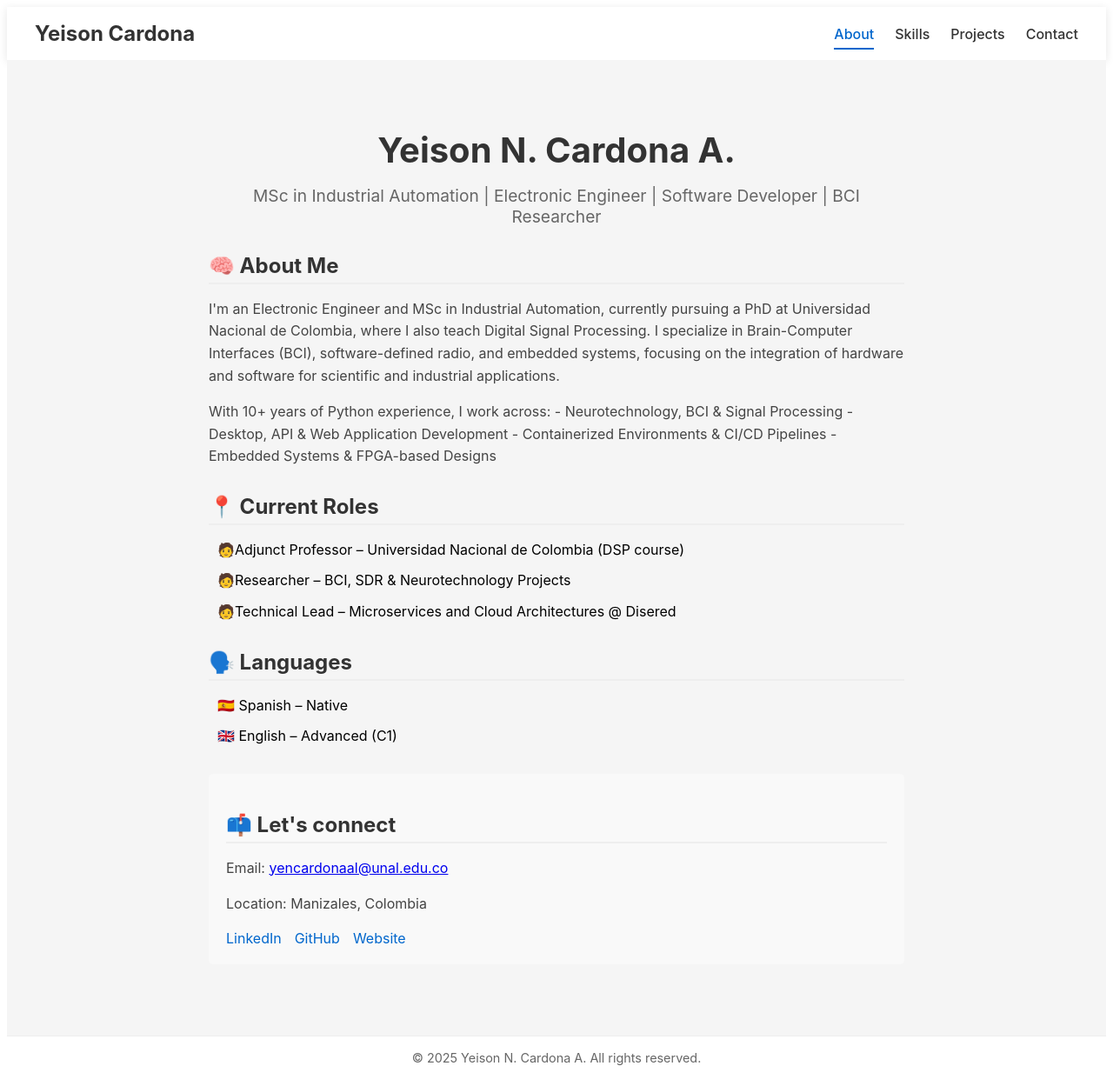
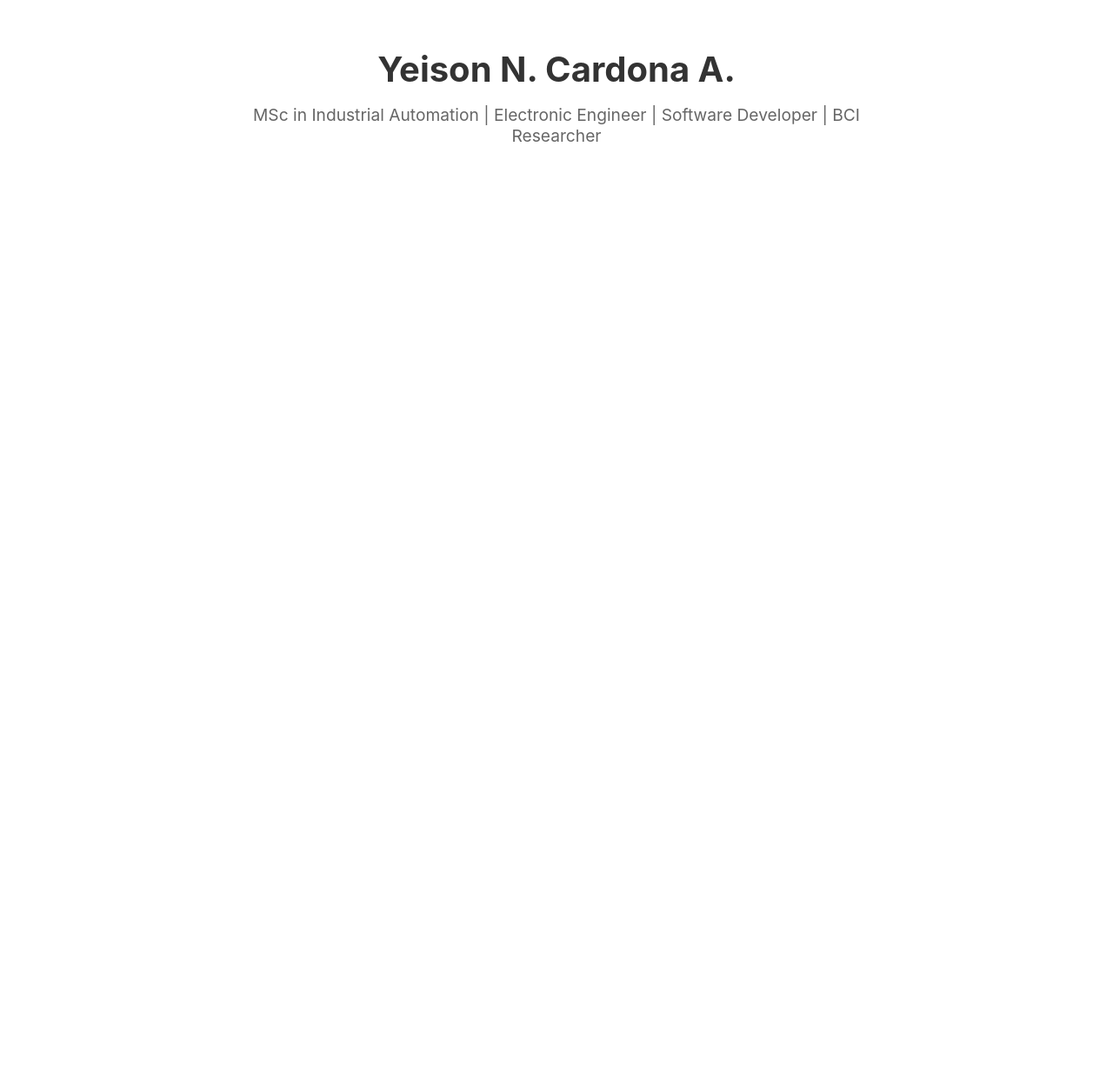
Before and after one commit to YeisonCardona/YeisonCardona, an Angular app in the folder portfolio-spa/: page /about in a window 1280 px wide. Shown: the whole page at 87% size. After the commit the page ends 800 px from the top, so only its background shows below. Built offline with nearby package versions, Linux system fonts and the light colour scheme.

Commit message:
Working on my site...

```diff
--- a/portfolio-spa/src/app/app.component.html
+++ b/portfolio-spa/src/app/app.component.html
@@ -1,133 +1 @@
-<!-- Custom template for Yeison Cardona's portfolio SPA -->
-
-<style>
-  :host {
-    font-family: "Inter", -apple-system, BlinkMacSystemFont, "Segoe UI", Roboto,
-      Helvetica, Arial, sans-serif;
-    box-sizing: border-box;
-    -webkit-font-smoothing: antialiased;
-    -moz-osx-font-smoothing: grayscale;
-    --primary-color: #0066cc;
-    --primary-dark: #004499;
-    --text-color: #333;
-    --text-light: #666;
-    --background-color: #f9f9f9;
-    --border-color: #eee;
-  }
-
-  .app-container {
-    min-height: 100vh;
-    display: flex;
-    flex-direction: column;
-  }
-
-  header {
-    background-color: white;
-    box-shadow: 0 2px 10px rgba(0, 0, 0, 0.1);
-    padding: 1rem 2rem;
-    display: flex;
-    justify-content: space-between;
-    align-items: center;
-  }
-
-  .logo h1 {
-    font-size: 1.5rem;
-    margin: 0;
-    color: var(--text-color);
-  }
-
-  nav ul {
-    display: flex;
-    list-style: none;
-    margin: 0;
-    padding: 0;
-    gap: 1.5rem;
-  }
-
-  nav a {
-    text-decoration: none;
-    color: var(--text-color);
-    font-weight: 500;
-    padding: 0.5rem 0;
-    position: relative;
-    transition: color 0.3s;
-  }
-
-  nav a:hover, nav a.active {
-    color: var(--primary-color);
-  }
-
-  nav a::after {
-    content: '';
-    position: absolute;
-    bottom: 0;
-    left: 0;
-    width: 0;
-    height: 2px;
-    background-color: var(--primary-color);
-    transition: width 0.3s;
-  }
-
-  nav a:hover::after, nav a.active::after {
-    width: 100%;
-  }
-
-  main {
-    flex: 1;
-    padding: 2rem;
-    background-color: #f5f5f5;
-  }
-
-  footer {
-    background-color: white;
-    padding: 1rem;
-    text-align: center;
-    border-top: 1px solid var(--border-color);
-  }
-
-  footer p {
-    margin: 0;
-    color: var(--text-light);
-    font-size: 0.9rem;
-  }
-
-  /* Responsive adjustments */
-  @media (max-width: 768px) {
-    header {
-      flex-direction: column;
-      padding: 1rem;
-    }
-
-    .logo {
-      margin-bottom: 1rem;
-    }
-
-    nav ul {
-      gap: 1rem;
-    }
-  }
-</style>
-
-<div class="app-container">
-  <header>
-    <div class="logo">
-      <h1>Yeison Cardona</h1>
-    </div>
-    <nav>
-      <ul>
-        <li><a routerLink="/about" routerLinkActive="active">About</a></li>
-        <li><a routerLink="/skills" routerLinkActive="active">Skills</a></li>
-        <li><a routerLink="/projects" routerLinkActive="active">Projects</a></li>
-        <li><a routerLink="/contact" routerLinkActive="active">Contact</a></li>
-      </ul>
-    </nav>
-  </header>
-
-  <main>
-    <router-outlet></router-outlet>
-  </main>
-
-  <footer>
-    <p>&copy; {{ currentYear }} Yeison N. Cardona A. All rights reserved.</p>
-  </footer>
-</div>
+<router-outlet></router-outlet>
--- a/portfolio-spa/src/app/components/about/about.component.html
+++ b/portfolio-spa/src/app/components/about/about.component.html
@@ -3,50 +3,4 @@
     <h1>{{ name }}</h1>
     <h2>{{ title }}</h2>
   </div>
-
-  <div class="section">
-    <h3>🧠 About Me</h3>
-    <p>{{ about }}</p>
-    <p [innerHTML]="experience"></p>
-  </div>
-
-  <div class="section">
-    <h3>📍 Current Roles</h3>
-    <ul>
-      @for (role of roles; track $index) {
-        <li>🧑‍{{ role }}</li>
-      }
-    </ul>
-  </div>
-
-  <div class="section">
-    <h3>🗣️ Languages</h3>
-    <ul>
-      @for (lang of languages; track $index) {
-        <li>
-          @if (lang.language === 'Spanish') {
-            🇪🇸
-          } @else if (lang.language === 'English') {
-            🇬🇧
-          }
-          {{ lang.language }} – {{ lang.level }}
-        </li>
-      }
-    </ul>
-  </div>
-
-  <div class="section contact">
-    <h3>📫 Let's connect</h3>
-    <p>Email: <a href="mailto:{{ email }}">{{ email }}</a></p>
-    <p>Location: {{ location }}</p>
-
-    <div class="social-links">
-      @for (link of socialLinks; track $index) {
-        <a [href]="link.url" target="_blank" rel="noopener noreferrer">
-          <span class="icon-{{ link.icon }}"></span>
-          {{ link.name }}
-        </a>
-      }
-    </div>
-  </div>
 </div>
--- a/portfolio-spa/src/index.html
+++ b/portfolio-spa/src/index.html
@@ -2,7 +2,7 @@
 <html lang="en">
 <head>
   <meta charset="utf-8">
-  <title>PortfolioSpa</title>
+  <title>Yeison Cardona</title>
   <base href="/">
   <meta name="viewport" content="width=device-width, initial-scale=1">
   <link rel="icon" type="image/x-icon" href="favicon.ico">
```
